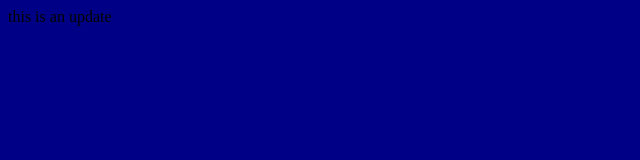
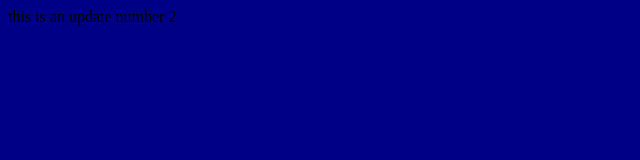
Before and after one commit to al5a195/A-Project-1, a plain HTML site: page index.html in a window 1280 px wide. Shown: the full height of the page, 0-640 px from the left. Drawn offline with Linux system fonts and the light colour scheme.

Commit message:
just a test

```diff
--- a/index.html
+++ b/index.html
@@ -9,7 +9,7 @@
 </head>
 <body>
 
-    <hi>this is an update </hi>
+    <hi>this is an update number 2 </hi>
     <script src="app.js"></script>
 </body>
 </html>
```
